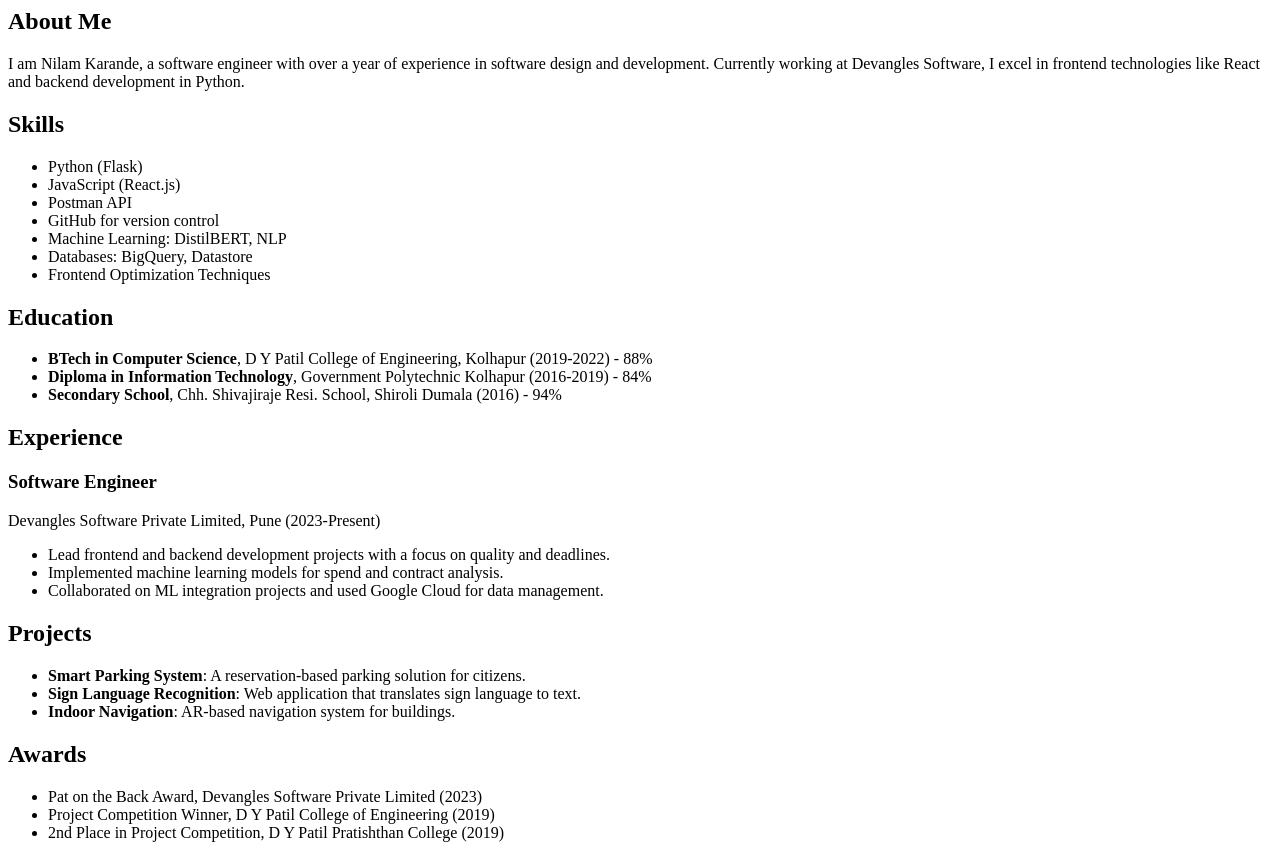
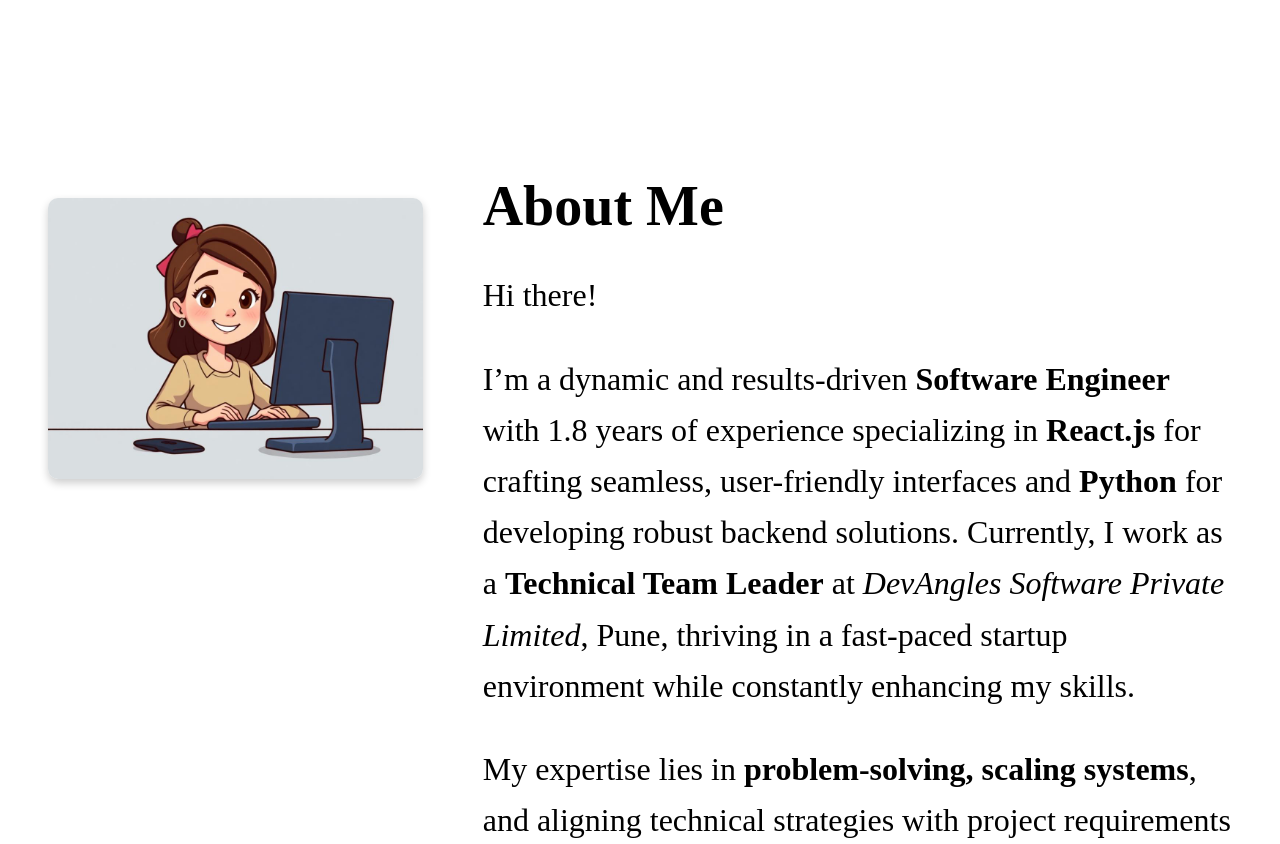
Before and after one commit to NilamKarande/portfolio, a React (Create React App) app: page / in a window 1280 px wide. Shown: the part 740-1584 px from the top of the page. Built offline with nearby package versions, Linux system fonts and the light colour scheme.

Commit message:
Added about me section

```diff
--- a/src/App.css
+++ b/src/App.css
@@ -77,14 +77,14 @@
   font-size: 3.5rem;
   margin: 20px 0 10px;
   opacity: 0; /* Start hidden */
-  animation: fade-in 1.5s 3s forwards; /* Fade in after typewriter */
+  animation: fade-in 1.5s 1s forwards; /* Fade in after typewriter */
 }
 
 .hero-section p {
   font-size: 2.5rem;
   font-weight: 300;
   opacity: 0; /* Start hidden */
-  animation: fade-in 1.5s 4s forwards; /* Fade in after h2 */
+  animation: fade-in 1.5s 2s forwards; /* Fade in after h2 */
 }
 
 
@@ -210,3 +210,41 @@
     opacity: 0;
   }
 }
+
+.about-section {
+  display: flex;
+  align-items: flex-start; /* Align items at the top */
+  padding: 20px;
+  margin: 50px auto;
+  /* max-width: 1200px; */
+  gap: 60px; /* Add space between image and content */
+}
+
+.image-container {
+  flex: 1;
+  margin-top: 70px;
+
+}
+
+.about-image {
+  width: 100%;
+  height: auto;
+  border-radius: 10px; /* Optional for rounded corners */
+  box-shadow: 0 4px 8px rgba(0, 0, 0, 0.2); /* Add shadow for a polished look */
+}
+
+.content-container {
+  flex: 2;
+  text-align: left;
+}
+
+.content-container h2 {
+  font-size: 3.5rem;
+  margin-bottom: 10px;
+}
+
+.content-container p {
+  font-size: 2.0rem;
+  line-height: 1.6;
+  margin-bottom: 15px;
+}
--- a/src/App.js
+++ b/src/App.js
@@ -7,57 +7,8 @@ import Experience from './components/Experience';
 import Projects from './components/Projects';
 import Awards from './components/Awards';
 import Contact from './components/Contact';
-import { useEffect } from 'react';
 
 function App() {
-
-
-  useEffect(() => {
-    const handleMouseMove = (e) => {
-      const mouseX = e.clientX;
-      const mouseY = e.clientY;
-
-      // Get all the bubbles
-      const bubbles = document.querySelectorAll('.bubble');
-
-      // For each bubble, update its position and animation based on the mouse position
-      bubbles.forEach((bubble, index) => {
-        // Set random animation delay for each bubble to add variety
-        const delay = (index + 1) * 0.1;
-
-        // Calculate distance from the mouse pointer to the bubble
-        const bubbleRect = bubble.getBoundingClientRect();
-        const bubbleCenterX = bubbleRect.left + bubbleRect.width / 2;
-        const bubbleCenterY = bubbleRect.top + bubbleRect.height / 2;
-
-        const deltaX = mouseX - bubbleCenterX;
-        const deltaY = mouseY - bubbleCenterY;
-
-        // Calculate the distance and angle
-        const angle = Math.atan2(deltaY, deltaX);
-        const distance = Math.min(150, Math.sqrt(deltaX * deltaX + deltaY * deltaY)); // Limit the distance
-
-        // Move the bubble toward the mouse pointer
-        bubble.style.transform = `translate(${Math.cos(angle) * distance}px, ${Math.sin(angle) * distance}px)`;
-
-        // Add some animation delay for smooth transitions
-        bubble.style.transition = `transform 0.3s ease-out ${delay}s`;
-      });
-    };
-
-    // Add event listener for mouse move
-    document.addEventListener('mousemove', handleMouseMove);
-
-    // Cleanup event listener when component unmounts
-    return () => {
-      document.removeEventListener('mousemove', handleMouseMove);
-    };
-  }, []);
-
-
-
-
-
 
   return (
     <div className="App">
@@ -93,7 +44,9 @@ function App() {
         </div>
       </header>
       <main>
+      <div className='about-section'>
         <About />
+        </div>
         <Skills />
         <Education />
         <Experience />
--- a/src/components/About.js
+++ b/src/components/About.js
@@ -1,15 +1,48 @@
 import React from 'react';
+import about_me from './images/about_me.jpg';
 
 function About() {
   return (
-    <section className="about">
-      <h2>About Me</h2>
-      <p>
-        I am Nilam Karande, a software engineer with over a year of experience in software design and development.
-        Currently working at Devangles Software, I excel in frontend technologies like React and backend development in Python.
-      </p>
+    <section className="about-section">
+      <div className="image-container">
+        <img
+          src={about_me}
+          alt="About Me"
+          className="about-image"
+        />
+      </div>
+      <div className="content-container">
+        <h2>About Me</h2>
+        <p>Hi there!</p>
+        <p>
+          I’m a dynamic and results-driven <strong>Software Engineer</strong> with 1.8 years of
+          experience specializing in <strong>React.js</strong> for crafting seamless, user-friendly
+          interfaces and <strong>Python</strong> for developing robust backend solutions. Currently,
+          I work as a <strong>Technical Team Leader</strong> at <em>DevAngles Software Private Limited</em>,
+          Pune, thriving in a fast-paced startup environment while constantly enhancing my skills.
+        </p>
+        <p>
+          My expertise lies in <strong>problem-solving, scaling systems</strong>, and aligning technical
+          strategies with project requirements to deliver impactful solutions. I excel at collaborating
+          with teams, defining clear roadmaps, and ensuring project milestones are met efficiently.
+        </p>
+        <p>
+          In my current role, I leverage an array of <strong>Google Cloud services</strong> including
+          <strong>BigQuery</strong>, <strong>Cloud Storage Buckets</strong>, and <strong>Datastore</strong>
+          to optimize data management and ensure high-performance cloud applications. I’m particularly
+          skilled at using <strong>Datastore</strong> for creating scalable, responsive applications.
+          My experience also includes working with advanced tools like <strong>Gemini</strong> and
+          <strong>Pub/Sub</strong>, enhancing data workflows within the Google Cloud ecosystem.
+        </p>
+        <p>
+          I am passionate about staying ahead of emerging technologies, continuously learning, and
+          applying innovative solutions to drive project success. My goal is to deliver excellence by
+          blending cutting-edge tools with a keen understanding of client needs and market trends.
+        </p>
+      </div>
     </section>
   );
 }
 
+
 export default About;
```
Also changed, not shown: src/components/images/about_me.jpg (added).
